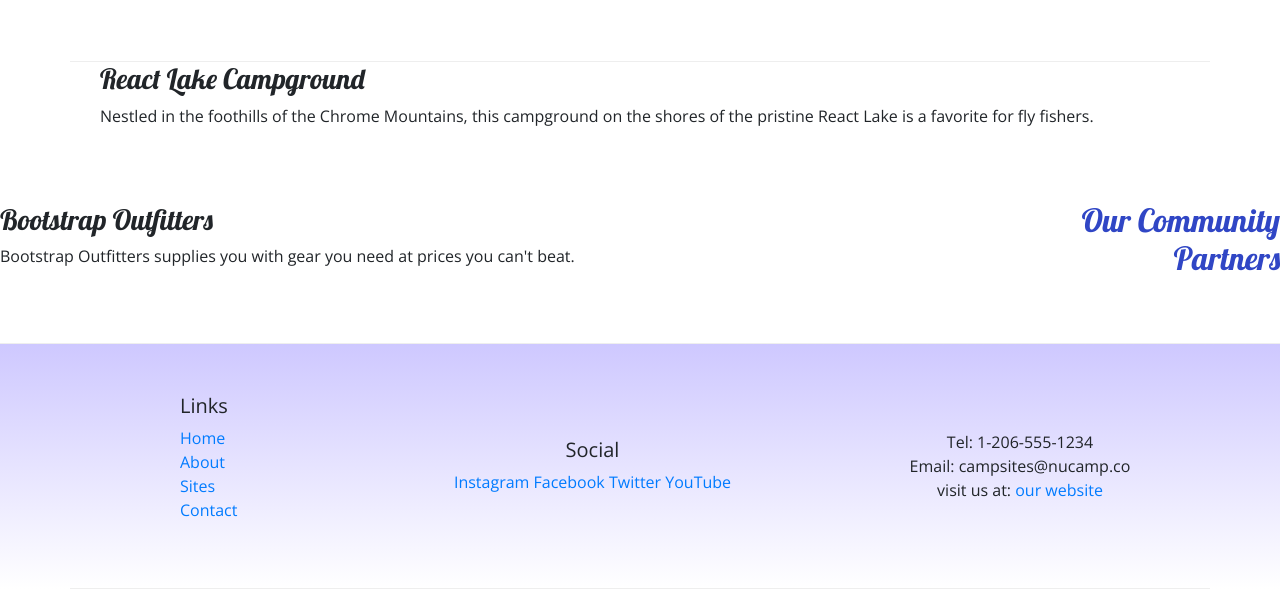
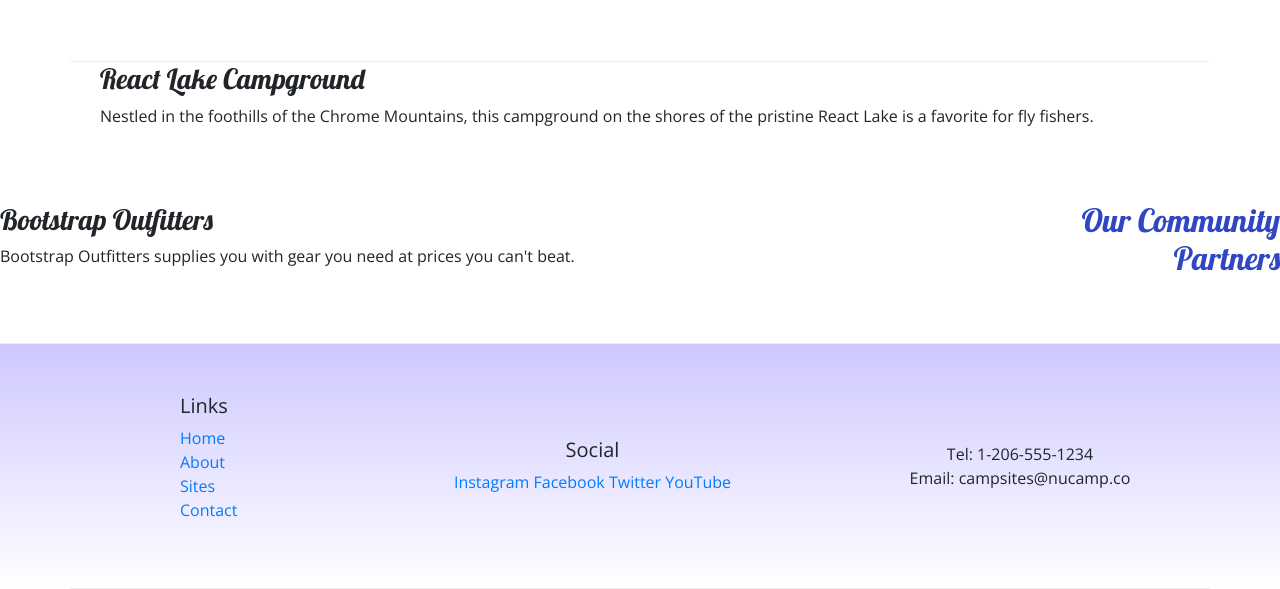
Before and after one commit to rudy-gm/nucampsite, a website: page index.html in a window 1280 px wide. Shown: the part 532-1121 px from the top of the page. Drawn offline with nearby package versions, Linux system fonts and the light colour scheme.

Commit message:
third commit

```diff
--- a/index.html
+++ b/index.html
@@ -94,9 +94,7 @@
                 </div>
                 <div class="col-sm-4 text-center">
                     Tel: 1-206-555-1234<br />
-                    Email: campsites@nucamp.co<br>
-                    visit us at: <a href="nucamp.co"> our website</a>
-
+                    Email: campsites@nucamp.co
                 </div>
 
             </div>
```
